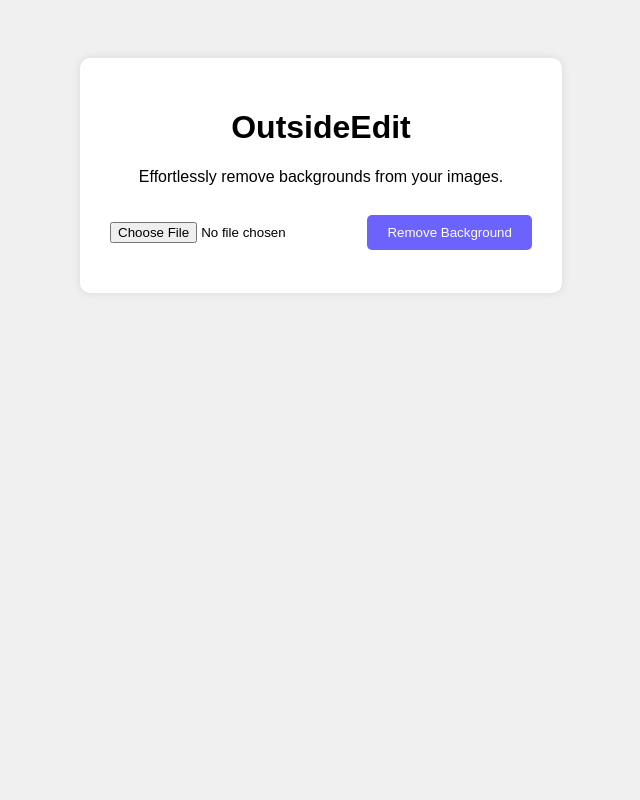
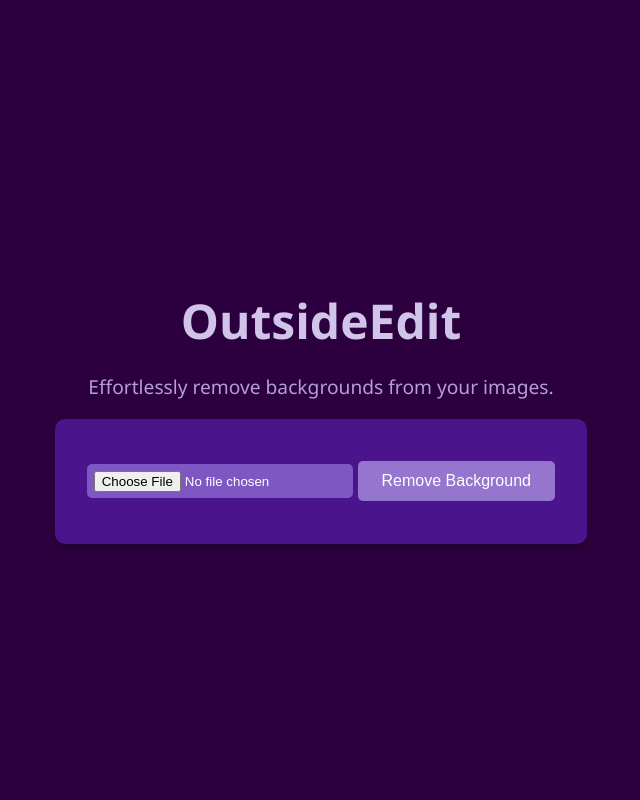
Before and after one commit to shubh72010/OutsideEdit, a Flask app: page / in a window 1280 px wide. Shown: the whole page, without its empty margins (319-959 px from the left). Run offline with Flask 3, Linux system fonts and the light colour scheme.

Commit message:
Update style.css

```diff
--- a/static/style.css
+++ b/static/style.css
@@ -1,31 +1,60 @@
 body {
-    font-family: Arial, sans-serif;
-    background-color: #f0f0f0;
-    text-align: center;
-    padding: 50px;
+    font-family: 'Segoe UI', Tahoma, Geneva, Verdana, sans-serif;
+    background-color: #2c003e;
+    color: #ffffff;
+    margin: 0;
+    padding: 0;
+    display: flex;
+    justify-content: center;
+    align-items: center;
+    height: 100vh;
 }
 
 .container {
-    background-color: #fff;
-    padding: 30px;
+    text-align: center;
+}
+
+h1 {
+    font-size: 3em;
+    margin-bottom: 0.2em;
+    color: #d1c4e9;
+}
+
+p {
+    font-size: 1.2em;
+    margin-bottom: 1em;
+    color: #b39ddb;
+}
+
+.tile {
+    background-color: #4a148c;
+    padding: 2em;
     border-radius: 10px;
+    box-shadow: 0 4px 6px rgba(0, 0, 0, 0.3);
     display: inline-block;
-    box-shadow: 0 0 10px rgba(0, 0, 0, 0.1);
 }
 
 input[type="file"] {
-    margin: 20px 0;
+    margin: 1em 0;
+    padding: 0.5em;
+    border: none;
+    border-radius: 5px;
+    background-color: #7e57c2;
+    color: #ffffff;
+    cursor: pointer;
 }
 
 button {
-    padding: 10px 20px;
-    background-color: #6c63ff;
-    color: #fff;
+    padding: 0.7em 1.5em;
+    background-color: #9575cd;
     border: none;
     border-radius: 5px;
+    color: #ffffff;
+    font-size: 1em;
     cursor: pointer;
+    transition: background-color 0.3s ease;
 }
 
 button:hover {
-    background-color: #574fd6;
+    background-color: #b39ddb;
 }
```
